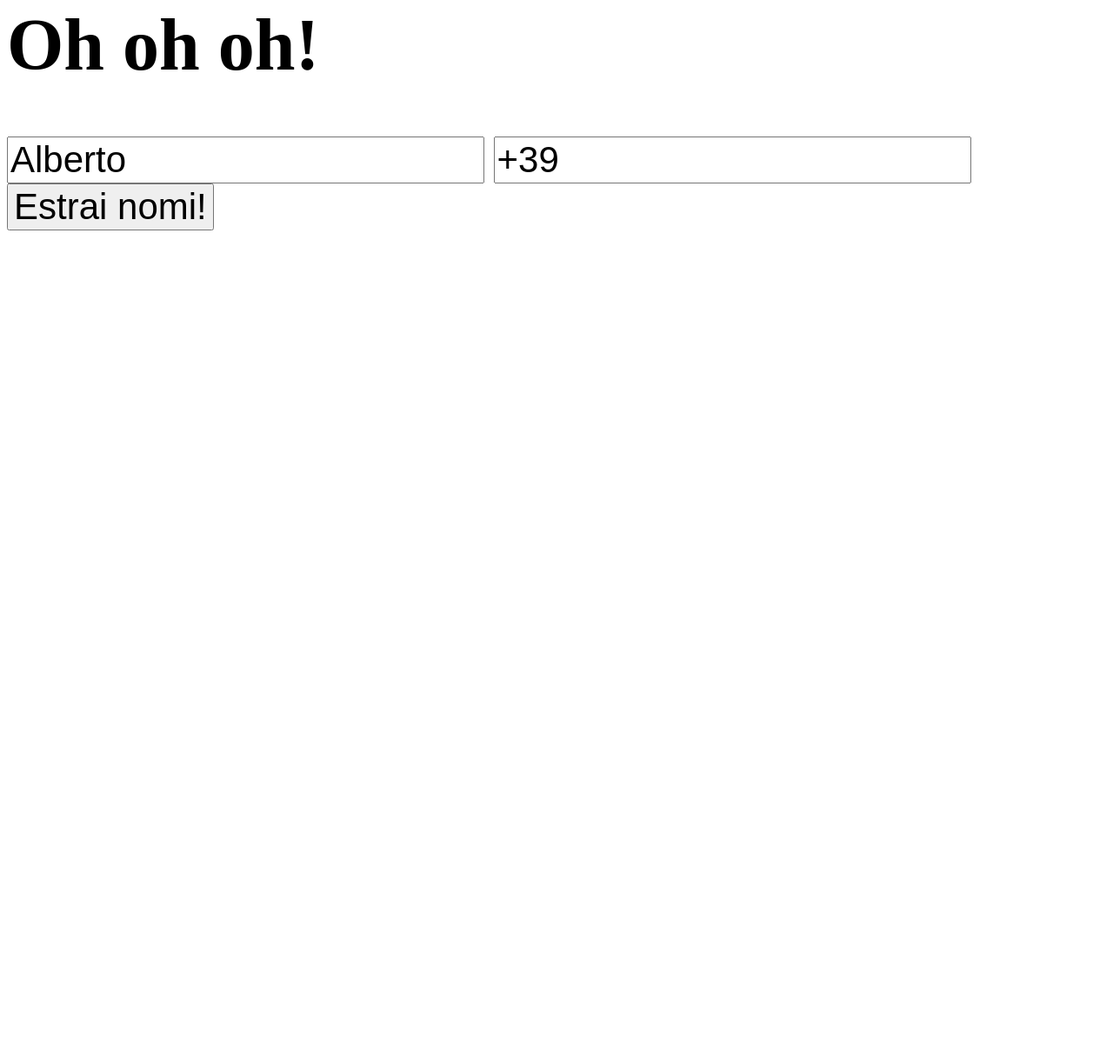
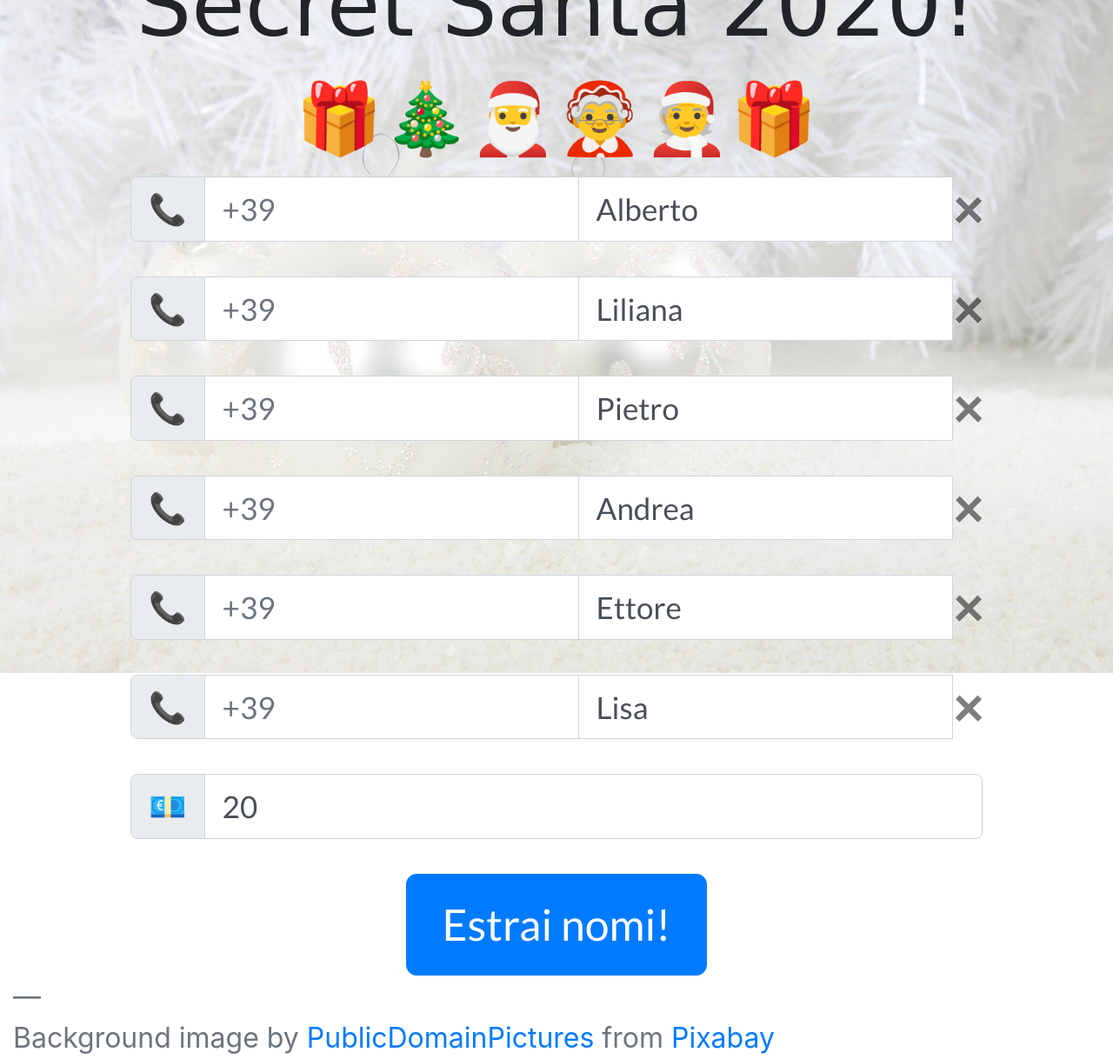
Before and after one commit to pietro909/secret-santa, a website: page index.html in a window 1280 px wide. Shown: the part 53-1271 px from the top of the page at 87% size. Before the commit the page ends 800 px from the top, so only its background shows below. Drawn offline with nearby package versions, Linux system fonts and the light colour scheme; a web font is replaced by a local one.

Commit message:
Finalizing things

```diff
--- a/index.html
+++ b/index.html
@@ -8,20 +8,38 @@
   <meta name="description" content="Secret Santa famiglia Grandi!">
   <meta name="author" content="pietro909">
 
+  <link rel="preconnect" href="https://fonts.gstatic.com">
+  <link href="https://fonts.googleapis.com/css2?family=Lato&family=Mountains+of+Christmas:wght@700&display=swap" rel="stylesheet">
+  <link rel="stylesheet" href="https://cdn.jsdelivr.net/npm/bootstrap@4.5.3/dist/css/bootstrap.min.css" integrity="sha384-TX8t27EcRE3e/ihU7zmQxVncDAy5uIKz4rEkgIXeMed4M0jlfIDPvg6uqKI2xXr2" crossorigin="anonymous">
   <link rel="stylesheet" href="styles.css?v=1.0">
-
 </head>
 
-<body onload="init()">
+<body onload="init()" class="container-fluid background">
   <script src="script.js"></script>
-  <h1>Oh oh oh!</h1>
-  <form onsubmit="run(event)">
-    <div id="names">
-        <input type="text" />
-        <input type="tel" />
-    </div>
 
-    <button type="submit">Estrai nomi!</button>
-  </form>
+  <div class="row justify-content-center">
+    <h1>Secret Santa 2020!</h1>
+    <h2>🎁🎄🎅🤶🧑‍🎄🎁</h2>
+  </div>
+  <div class="row justify-content-center">
+    <form onsubmit="run(event)">
+      <div id="names"></div>
+
+      <div class="input-group input-group-sm mb-3">
+        <div class="input-group-prepend">
+            <span class="input-group-text">💶</span>
+        </div>
+        <input id="budget" type="number" class="form-control" step="1" max="100" min="1" value="20" />
+      </div>
+
+      <div class="row justify-content-center">
+        <button type="submit" class="btn btn-primary btn-lg">Estrai nomi!</button>
+      </div>
+    </form>
+  </div>
+  <footer class="blockquote-footer">
+    <p>Background image by <a href="https://pixabay.com/users/publicdomainpictures-14/?utm_source=link-attribution&amp;utm_medium=referral&amp;utm_campaign=image&amp;utm_content=15786">PublicDomainPictures</a> from <a href="https://pixabay.com/?utm_source=link-attribution&amp;utm_medium=referral&amp;utm_campaign=image&amp;utm_content=15786">Pixabay</a>
+    </p>
+  </footer>
 </body>
 </html>
--- a/package.json
+++ b/package.json
@@ -5,7 +5,7 @@
   "main": "index.html",
   "scripts": {
     "test": "echo \"Error: no test specified\" && exit 1",
-    "lint": "eslint *.js --fix"
+    "lint": "eslint ./*.js ./my_functions/*.js --fix"
   },
   "repository": {
     "type": "git",
@@ -19,7 +19,8 @@
   "homepage": "https://github.com/pietro909/secret-santa#readme",
   "dependencies": {
     "axios": "^0.21.0",
-    "request": "^2.88.2"
+    "request": "^2.88.2",
+    "shufflr": "^2.0.10"
   },
   "devDependencies": {
     "eslint": "^7.14.0"
--- a/script.js
+++ b/script.js
@@ -2,16 +2,16 @@ function run(event) {
     event.preventDefault()
 
     const namesContainer = document.getElementById("names")
-    const recipients = Object.values(namesContainer.children).map(child =>
-        ({
-            name: child.children[0].value,
-            number: child.children[1].value
-        })
-    )
+    const recipients = Object.values(namesContainer.children).map(child => {
+        const name = document.querySelector(`#${child.id} [type="text"]`).value
+        const number = document.querySelector(`#${child.id} [type="tel"]`).value
+        return { name, number }
+    })
 
-    const budget = "20euro"
+    const budget = document.getElementById(`budget`).value;
 
-    console.log(recipients)
+    console.log(budget);
+    console.log(recipients);
 
     fetch(".netlify/functions/drawNames",{
         method: "POST",
@@ -28,13 +28,21 @@ function run(event) {
 }
 
 function init() {
-    const names = ["Alberto"] //, "Liliana", "Pietro", "Andrea", "Ettore", "Lisa"]
+    const names = ["Alberto", "Liliana", "Pietro", "Andrea", "Ettore", "Lisa"]
     const namesContainer = document.getElementById("names")
     const nodes = names.reduce((acc, name) => {
         const node = `
             <div id="${name}">
-                <input type="text" value="${name}"/>
-                <input type="tel" value="+39"/>
+                <div class="input-group input-group-sm mb-3">
+                    <div class="input-group-prepend">
+                        <span class="input-group-text">📞</span>
+                    </div>
+                    <input type="tel" class="form-control" placeholder="+39"/>
+                    <input type="text" class="form-control" placeholder="nome" value="${name}"/>
+                    <button type="button" class="close" onclick="remove('${name}')">
+                        <span>&times;</span>
+                    </button>
+                </div>
             </div>`
         acc += node
         return acc
@@ -42,3 +50,7 @@ function init() {
 
     namesContainer.innerHTML = nodes;
 }
+
+function remove(id) {
+    document.getElementById(id).remove()
+}
--- a/styles.css
+++ b/styles.css
@@ -1,15 +1,21 @@
 html {
-  font-size: 14px;
+  font-size: 40px;
+  height: 100%;
 }
 
-body {
-  font-size: 3rem;
+h1 {
+  font-family: 'Mountains of Christmas', cursive;
 }
 
+input,
 button {
-  font-size: 3rem;
+  font-family: 'Lato', sans-serif;
 }
 
-input {
-  font-size: 3rem;
+.background {
+  background-image: url(background.jpg);
+  background-position: center;
+  background-repeat: no-repeat;
+  background-size: cover;
+  height: 100%;
 }
```
Also changed, not shown: my_functions/drawNames.js (+32 -13 lines), background.jpg (added), 1 other file.
